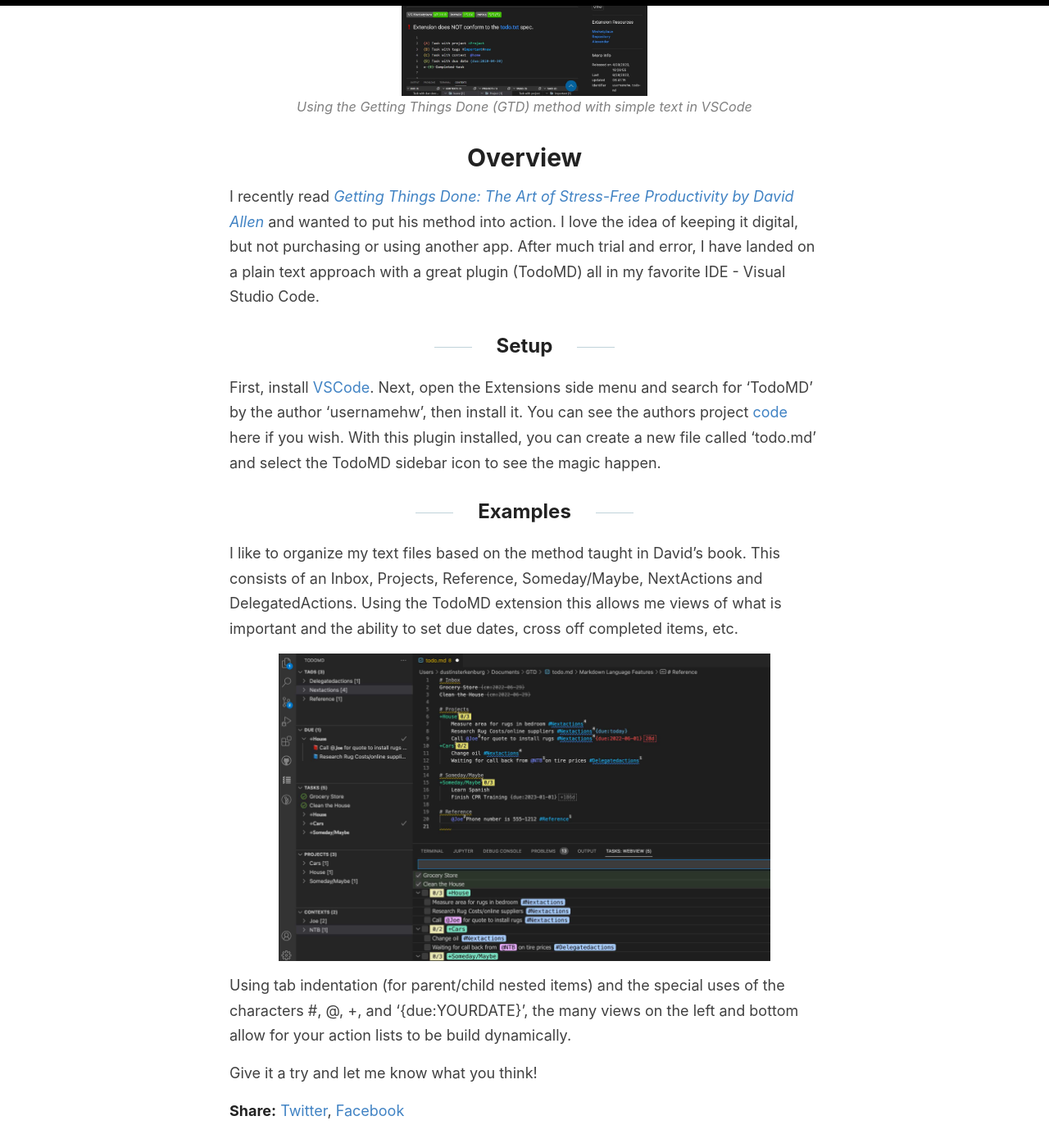
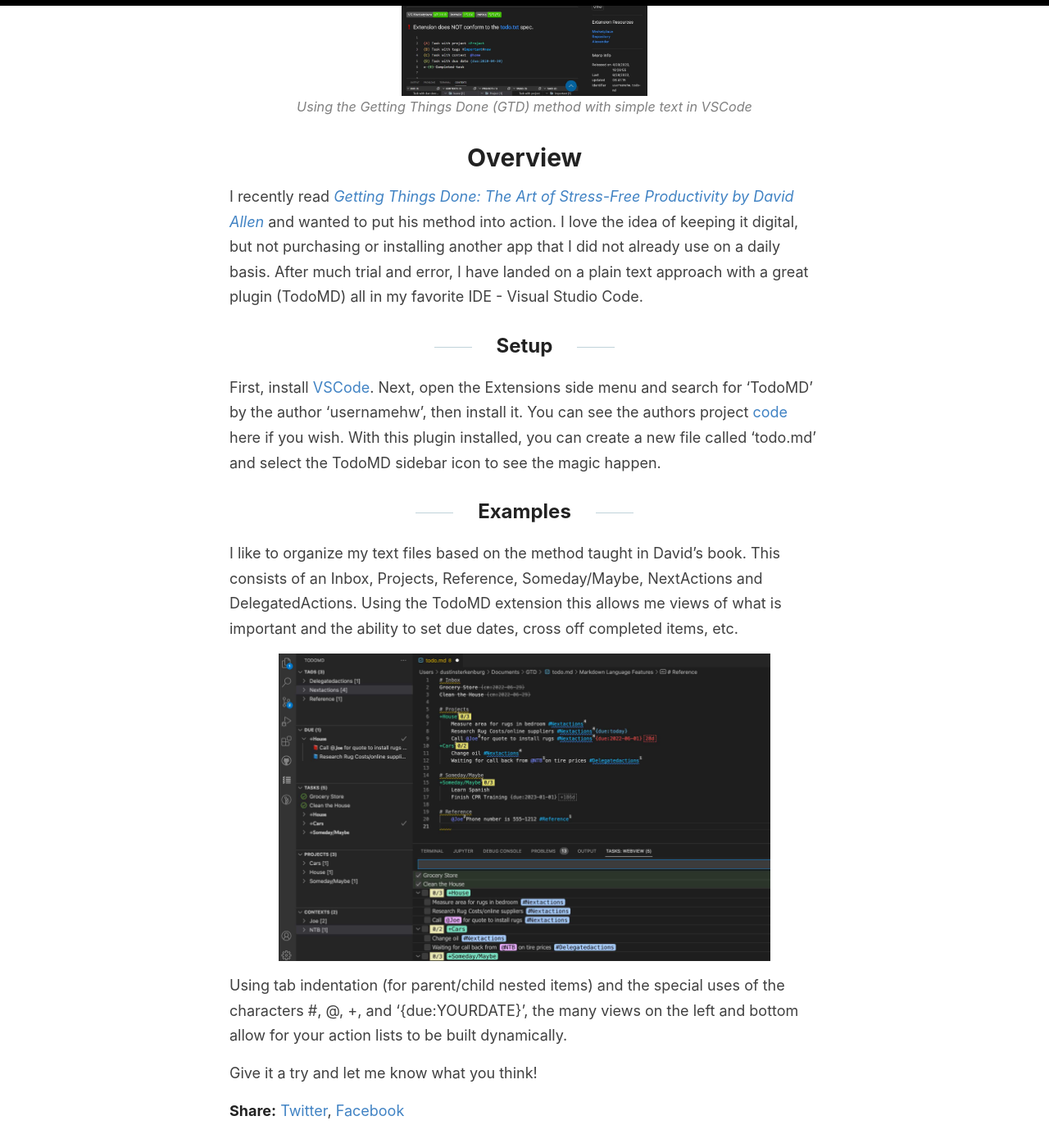
Before and after one commit to dustinsterk/dustinsterk.github.io, a Jekyll site: the page built from _posts/2022-06-29-GTD-Method-In-VSCode.md, in a window 1280 px wide and 1400 px high, scrolled down 464 px. Shown: the whole window at 82% size. Built offline with Jekyll 4.4.1, drawn with Linux system fonts in a browser that asks for light colours; our own code applies the rules of GitHub Pages for plain Markdown files; comment, search, counter and statistics services are not loaded.

Commit message:
Update 2022-06-29-GTD-Method-In-VSCode.md

```diff
--- a/_posts/2022-06-29-GTD-Method-In-VSCode.md
+++ b/_posts/2022-06-29-GTD-Method-In-VSCode.md
@@ -10,7 +10,7 @@
 {:style="color:gray;font-style:italic;font-size:90%;text-align:center;"}
 
 # Overview
-I recently read [*Getting Things Done: The Art of Stress-Free Productivity by David Allen*](https://www.amazon.com/Getting-Things-Done-Stress-Free-Productivity/dp/0142000280){:target="_blank"} and wanted to put his method into action.  I love the idea of keeping it digital, but not purchasing or using another app.  After much trial and error, I have landed on a plain text approach with a great plugin (TodoMD) all in my favorite IDE - Visual Studio Code.
+I recently read [*Getting Things Done: The Art of Stress-Free Productivity by David Allen*](https://www.amazon.com/Getting-Things-Done-Stress-Free-Productivity/dp/0142000280){:target="_blank"} and wanted to put his method into action.  I love the idea of keeping it digital, but not purchasing or installing another app that I did not already use on a daily basis.  After much trial and error, I have landed on a plain text approach with a great plugin (TodoMD) all in my favorite IDE - Visual Studio Code.
 
 ## Setup
 First, install [VSCode](https://code.visualstudio.com/download){:target="_blank"}.  Next, open the Extensions side menu and search for 'TodoMD' by the author 'usernamehw', then install it.  You can see the authors project [code](https://github.com/usernamehw/vscode-todo-md){:target="_blank"} here if you wish.  With this plugin installed, you can create a new file called 'todo.md' and select the TodoMD sidebar icon to see the magic happen.
@@ -20,6 +20,6 @@
 
 <img src="../images/todoMD_Example.jpg" alt="" width="600    "/>
 
-Using tab indentation (for parent/child nested items) and the special uses of the characters #, @, +, and '{due:YOURDATE}', the many views on the left and bottom allow for your action lists to be build dynamically.
+Using tab indentation (for parent/child nested items) and the special uses of the characters #, @, +, and '{due:YOURDATE}', the many views on the left and bottom allow for your action lists to be built dynamically.
 
 Give it a try and let me know what you think!
```
